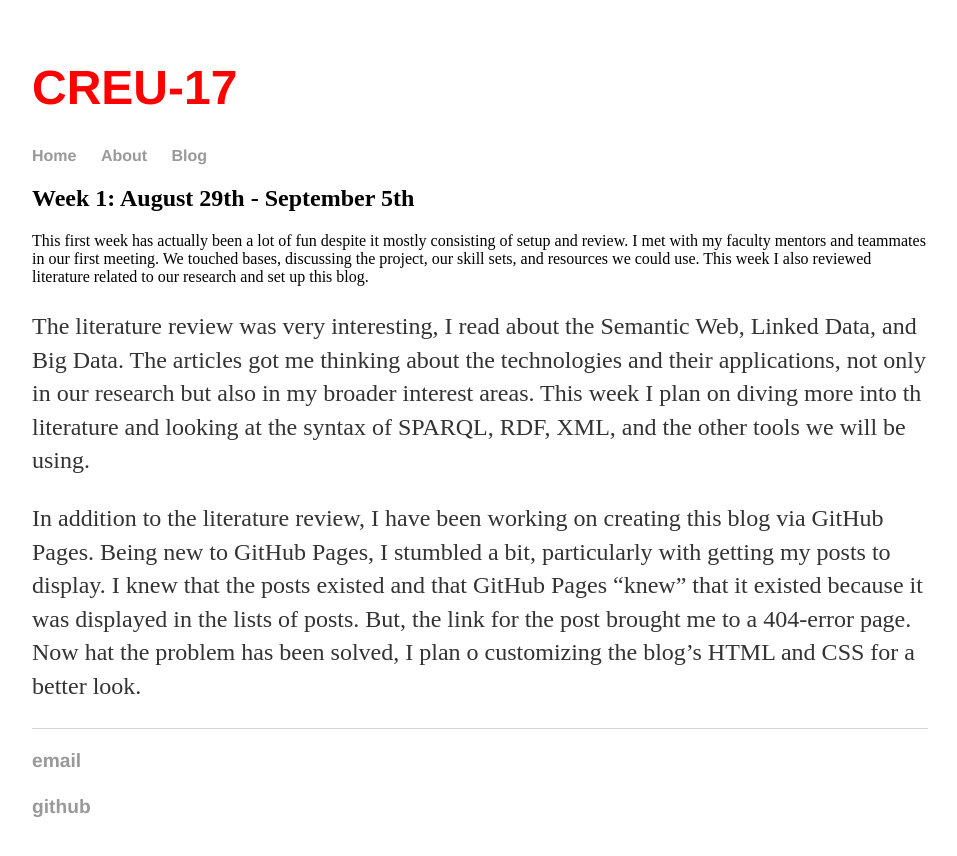
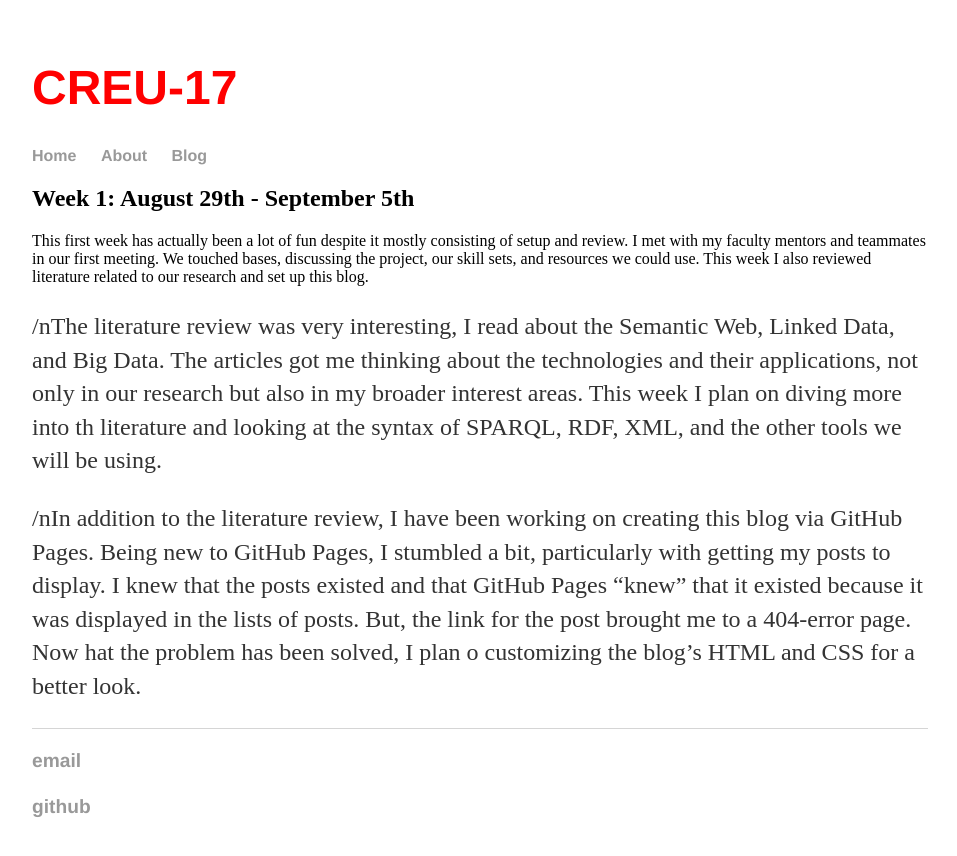
Before and after one commit to maxpaper86/CREU-Poly-17, a Jekyll site: the page built from _posts/2017-09-05-week1.md, in a window 1280 px wide. Shown: the top 856 px of the page, without its empty margins (160-1117 px from the left). Built offline with Jekyll 4.4.1, drawn with Linux system fonts in a browser that asks for light colours.

Commit message:
Update 2017-09-05-week1.md

```diff
--- a/_posts/2017-09-05-week1.md
+++ b/_posts/2017-09-05-week1.md
@@ -6,6 +6,6 @@ published: true
 ---
 This first week has actually been a lot of fun despite it mostly consisting of setup and review. I met with my faculty mentors and teammates in our first meeting. We touched bases, discussing the project, our skill sets, and resources we could use. This week I also reviewed literature related to our research and set up this blog.
 
-The literature review was very interesting, I read about the Semantic Web, Linked Data, and Big Data. The articles got me thinking about the technologies and their applications, not only in our research but also in my broader interest areas. This week I plan on diving more into th literature and looking at the syntax of SPARQL, RDF, XML, and the other tools we will be using.
+/nThe literature review was very interesting, I read about the Semantic Web, Linked Data, and Big Data. The articles got me thinking about the technologies and their applications, not only in our research but also in my broader interest areas. This week I plan on diving more into th literature and looking at the syntax of SPARQL, RDF, XML, and the other tools we will be using.
 
-In addition to the literature review, I have been working on creating this blog via GitHub Pages. Being new to GitHub Pages, I stumbled a bit, particularly with getting my posts to display. I knew that the posts existed and that GitHub Pages “knew” that it existed because it was displayed in the lists of posts. But, the link for the post brought me to a 404-error page. Now hat the problem has been solved, I plan o customizing the blog’s HTML and CSS for a better look.
+/nIn addition to the literature review, I have been working on creating this blog via GitHub Pages. Being new to GitHub Pages, I stumbled a bit, particularly with getting my posts to display. I knew that the posts existed and that GitHub Pages “knew” that it existed because it was displayed in the lists of posts. But, the link for the post brought me to a 404-error page. Now hat the problem has been solved, I plan o customizing the blog’s HTML and CSS for a better look.
```
